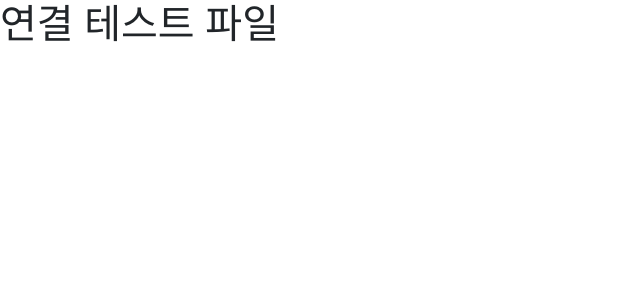
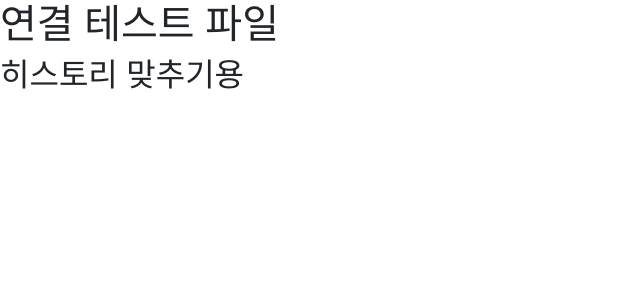
Before and after one commit to bit701team1/teamSOS, a React (Create React App) app in the folder src/main/reactjs/: page / in a window 1280 px wide. Shown: the top 300 px of the page, without its empty margins (0-640 px from the left). Built offline with nearby package versions, Linux system fonts and the light colour scheme; a web font is replaced by a local one.

Commit message:
git: 히스토리 맞추기

```diff
--- a/src/main/reactjs/src/com/GitTestHome.js
+++ b/src/main/reactjs/src/com/GitTestHome.js
@@ -4,6 +4,7 @@ function GitTestHome(props) {
     return (
         <div>
             <h1>연결 테스트 파일</h1>
+            <h2>히스토리 맞추기용</h2>
         </div>
     );
 }
```
